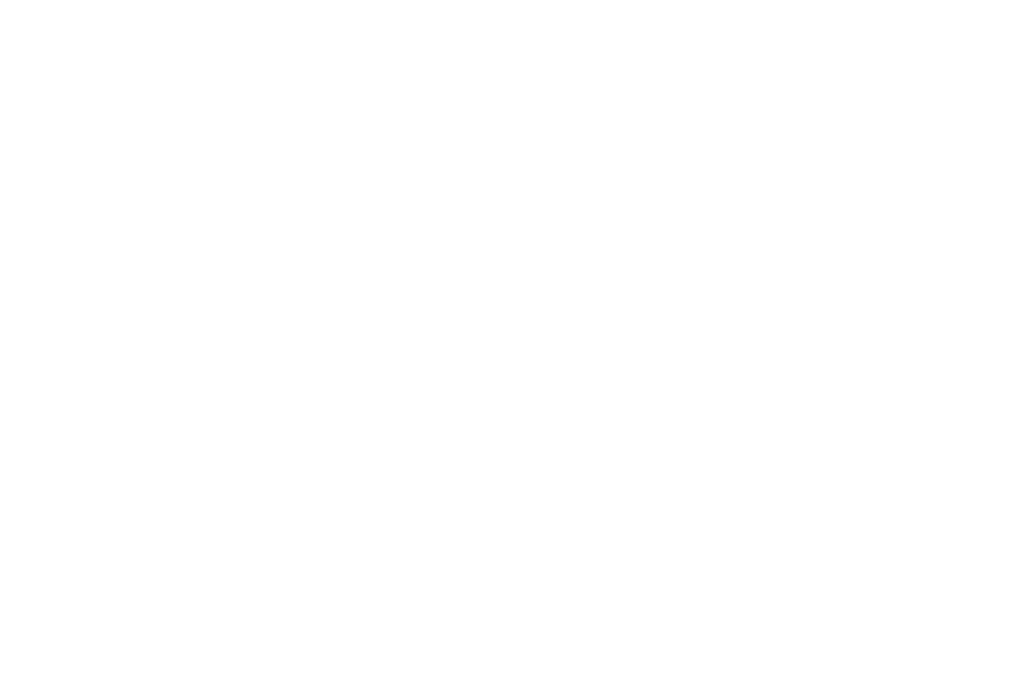
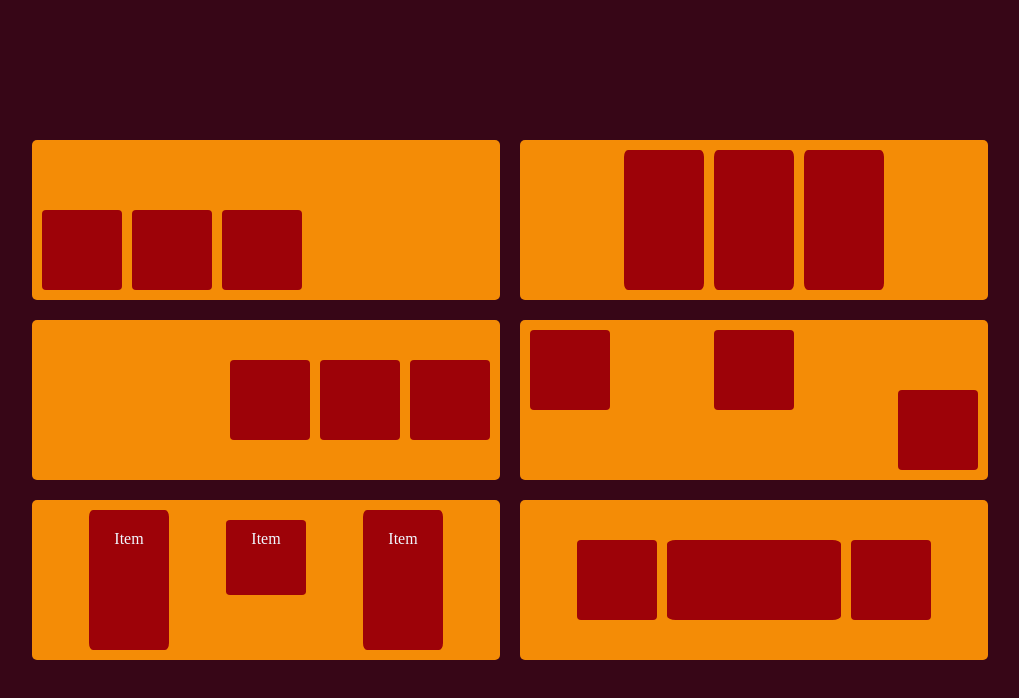
Before and after one commit to pranisa-sitt/CSS-Flexbox, a plain HTML site: page index.html in a window 1280 px wide. Shown: the whole page, without its empty margins (130-1149 px from the left). Drawn offline with Linux system fonts and the light colour scheme.

Commit message:
Structured html and styled css.

```diff
--- /dev/null
+++ b/Styles/index.css
@@ -0,0 +1,94 @@
+body {
+  margin: 0;
+  padding: 0;
+}
+
+.container {
+  width: 100vw;
+  height: 100vh;
+  background-color:#370617;
+  display: flex;
+  flex-wrap: wrap;
+  justify-content: center;
+  align-content: center;
+  gap: 20px;
+}
+
+.card {
+  box-sizing: border-box;
+  padding: 10px;
+  width: 468px;
+  height: 160px;
+  background-color: #F48C06;
+  border-radius: 5px;
+  display: flex;
+  gap: 10px;
+}
+
+.card_item {
+  width: 80px;
+  height: 80px;
+  border-radius: 5%;
+  background-color: #9D0208;
+}
+
+.card-1 {
+  flex-wrap: wrap;
+  align-content: flex-end;
+}
+
+.card-2 {
+  justify-content: center;
+  align-items: stretch;
+}
+
+.card-2_item {
+  width: 80px;
+  border-radius: 5%;
+  background-color: #9D0208;
+}
+
+.card-3 {
+  align-items: center;
+  justify-content: flex-end;
+}
+
+.card-4 {
+  justify-content: space-between;
+}
+
+.card-4_item {
+  align-self: flex-end;
+}
+
+.card-5 {
+  justify-content: space-evenly;
+  align-items: baseline;
+}
+
+.card-5_item {
+  width: 80px;
+  height: 120px;
+  padding-top: 20px;
+  border-radius: 5%;
+  background-color: #9D0208;
+  color: aliceblue;
+  text-align: center;
+}
+
+.card-5_item-middle {
+  width: 80px;
+  height: 65px;
+  padding-top: 10px;
+  border-radius: 5%;
+  background-color: #9D0208;
+}
+
+.card-6 {
+  justify-content: center;
+  align-items: center;
+}
+
+.card-6_item-middle {
+  flex-grow: 0.5;
+}
--- a/index.html
+++ b/index.html
@@ -4,11 +4,41 @@
   <meta charset="UTF-8">
   <meta http-equiv="X-UA-Compatible" content="IE=edge">
   <meta name="viewport" content="width=device-width, initial-scale=1.0">
-  <title>Learn Flexbox</title>
+  <link rel="stylesheet" href="/Styles/index.css">
+  <title>Square Flexbox</title>
 </head>
 <body>
-  <section></section>
-  <section></section>
-
+  <div class="container">
+  <div class="card card-1">
+    <div class="card_item"></div>
+    <div class="card_item"></div>
+    <div class="card_item"></div>
+  </div>
+  <div class="card card-2">
+    <div class="card-2_item"></div>
+    <div class="card-2_item"></div>
+    <div class="card-2_item"></div>
+  </div>
+  <div class="card card-3">
+    <div class="card_item"></div>
+    <div class="card_item"></div>
+    <div class="card_item"></div>
+  </div>
+  <div class="card card-4">
+    <div class="card_item"></div>
+    <div class="card_item"></div>
+    <div class="card_item card-4_item"></div>
+  </div>
+  <div class="card card-5">
+    <div class="card-5_item">Item</div>
+    <div class="card-5_item card-5_item-middle">Item</div>
+    <div class="card-5_item">Item</div>
+  </div>
+  <div class="card card-6">
+    <div class="card_item"></div>
+    <div class="card_item card-6_item-middle"></div>
+    <div class="card_item"></div>
+  </div>
+</div>
 </body>
 </html>
```
